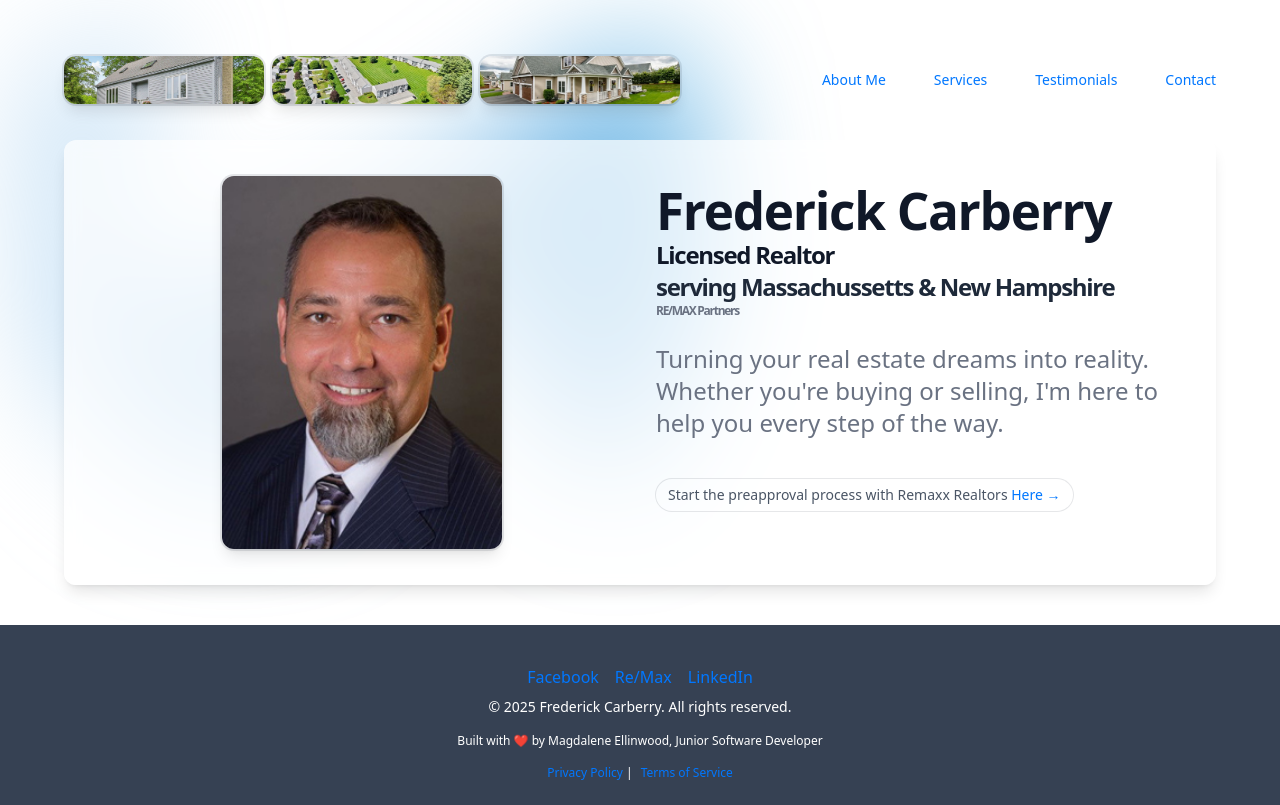
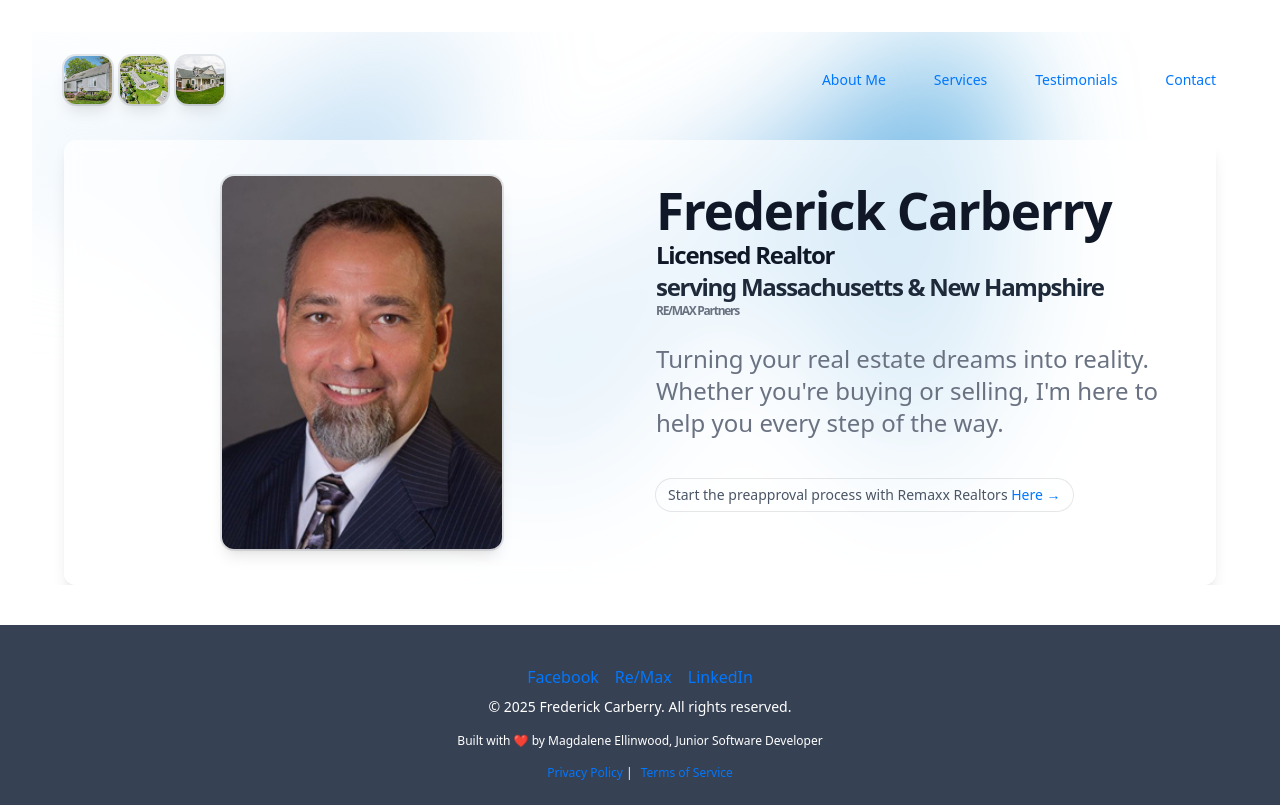
Before and after one commit to mellinwood1023/FCarberry_Site, a React (Vite) app: page / in a window 1280 px wide. Built offline with nearby package versions, Linux system fonts and the light colour scheme; the HTML template or start-up script is replaced by a standard one.

Commit message:
update layout

```diff
--- a/src/components/Hero.tsx
+++ b/src/components/Hero.tsx
@@ -14,29 +14,28 @@ const navigation = [
 
 export default function Hero() {
   const [mobileMenuOpen, setMobileMenuOpen] = useState(false)
-  const remaxPhoto = "public/images/remax_mastrballoon_cmyk_r.jpg";
+  const remaxPhoto = 'public/images/remax_mastrballoon_cmyk_r.jpg'
 
   return (
-    <div className="bg-white">
+    <div className="bg-white overflow-x-hidden">
       <header className="relative inset-x-0 top-0 z-50">
         <nav aria-label="Global" className="flex flex-row items-center justify-between p-6 lg:px-8 gap-2">
           <div className="flex items-center space-x-2 mb-0">
             <img
               alt="Home 3"
               src="/images/home3.jpeg"
-              className="h-12 w-50 rounded-lg shadow-lg ring-1 ring-gray-900/10 sm:rounded-xl sm:ring-2 object-cover"
+              className="h-12 w-12 rounded-lg shadow-lg ring-1 ring-gray-900/10 sm:rounded-xl sm:ring-2 object-cover"
             />
             <img
               alt="Skyview homes"
               src="/images/skyview2.webp"
-              className="h-12 w-50 rounded-lg shadow-lg ring-1 ring-gray-900/10 sm:rounded-xl sm:ring-2 object-cover"
+              className="h-12 w-12 rounded-lg shadow-lg ring-1 ring-gray-900/10 sm:rounded-xl sm:ring-2 object-cover"
             />
             <img
               alt="House 4"
               src="/images/house4.webp"
-              className="h-12 w-50 rounded-lg shadow-lg ring-1 ring-gray-900/10 sm:rounded-xl sm:ring-2 object-cover"
+              className="h-12 w-12 rounded-lg shadow-lg ring-1 ring-gray-900/10 sm:rounded-xl sm:ring-2 object-cover"
             />
-            {/* Hamburger button inline with photos on mobile */}
             <div className="flex lg:hidden ml-2">
               <button
                 type="button"
@@ -56,17 +55,14 @@ export default function Hero() {
             ))}
           </div>
         </nav>
+
         <Dialog open={mobileMenuOpen} onClose={setMobileMenuOpen} className="lg:hidden">
           <div className="fixed inset-0 z-50" />
           <DialogPanel className="fixed inset-y-0 right-0 z-50 w-full overflow-y-auto bg-white px-6 py-6 sm:max-w-sm sm:ring-1 sm:ring-gray-900/10">
             <div className="flex items-center justify-between">
               <a href="#" className="-m-1.5 p-1.5">
                 <span className="sr-only">Your Company</span>
-                <img
-                  alt=""
-                  src={ remaxPhoto }
-                  className="h-8 w-auto"
-                />
+                <img alt="" src={remaxPhoto} className="h-8 w-auto" />
               </a>
               <button
                 type="button"
@@ -109,7 +105,7 @@ export default function Hero() {
             <h1 className="text-3xl sm:text-4xl md:text-5xl lg:text-6xl font-semibold tracking-tight text-balance text-gray-900">
               Frederick Carberry
               <p className="text-2xl"> Licensed Realtor </p>
-              <p className="text-2xl text-gray-800">serving Massachussetts & New Hampshire </p>
+              <p className="text-2xl text-gray-800">serving Massachusetts & New Hampshire</p>
               <p className="text-xs text-gray-500">RE/MAX Partners</p>
             </h1>
             <p className="mt-6 text-base sm:text-lg md:text-xl lg:text-2xl font-medium text-pretty text-gray-500">
@@ -128,6 +124,8 @@ export default function Hero() {
             </div>
           </div>
         </div>
+
+        {/* Gradient background shape */}
         <div
           aria-hidden="true"
           className="absolute inset-x-0 -top-40 -z-10 transform-gpu overflow-hidden blur-3xl sm:-top-80"
@@ -137,7 +135,7 @@ export default function Hero() {
               clipPath:
                 'polygon(74.1% 44.1%, 100% 61.6%, 97.5% 26.9%, 85.5% 0.1%, 80.7% 2%, 72.5% 32.5%, 60.2% 62.4%, 52.4% 68.1%, 47.5% 58.3%, 45.2% 34.5%, 27.5% 76.7%, 0.1% 64.9%, 17.9% 100%, 27.6% 76.8%, 76.1% 97.7%, 74.1% 44.1%)',
             }}
-            className="relative left-[calc(50%-11rem)] aspect-1155/678 w-144.5 -translate-x-1/2 rotate-30 bg-gradient-to-tr from-white to-sky-600 opacity-70 sm:left-[calc(50%-30rem)] sm:w-288.75"
+            className="relative left-0 sm:left-[calc(50%-11rem)] aspect-1155/678 w-[36rem] sm:w-[72rem] -translate-x-1/2 rotate-30 bg-gradient-to-tr from-white to-sky-600 opacity-70"
           />
         </div>
       </div>
```
